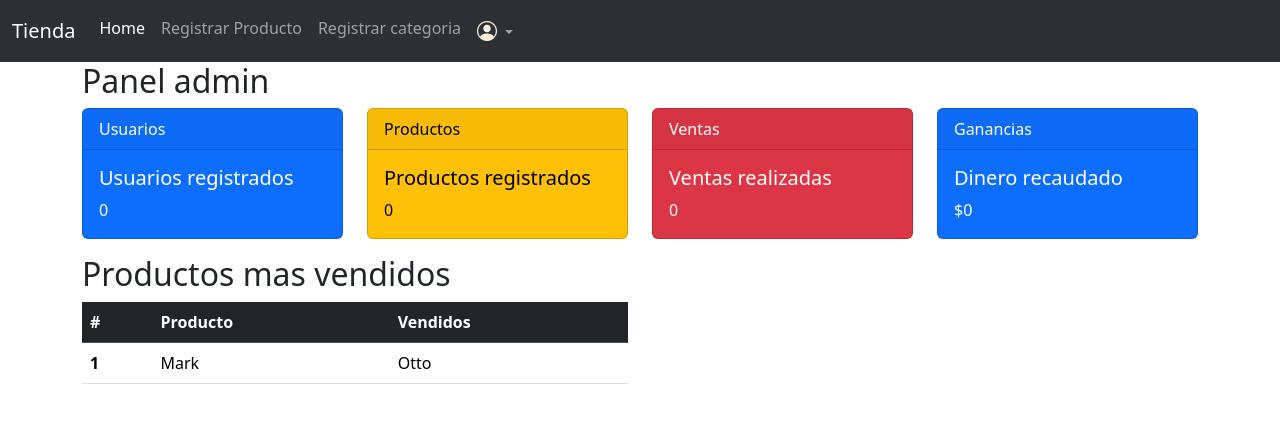
After one commit to CristianBarrios983/ecommerce-simulacion, a PHP site: page /panel-admin.php in a window 1280 px wide. The commit adds this page. Shown: the top 423 px of the page. Run offline with PHP 8.4, Linux system fonts and the light colour scheme.

Commit message:
creacion de algunos interfaces

```diff
--- /dev/null
+++ b/includes/menu-admin.php
@@ -0,0 +1,31 @@
+<nav class="navbar navbar-expand-lg bg-body-tertiary bg-dark" data-bs-theme="dark">
+    <div class="container-fluid">
+      <a class="navbar-brand" href="#">Tienda</a>
+      <button class="navbar-toggler" type="button" data-bs-toggle="collapse" data-bs-target="#navbarSupportedContent" aria-controls="navbarSupportedContent" aria-expanded="false" aria-label="Toggle navigation">
+        <span class="navbar-toggler-icon"></span>
+      </button>
+      <div class="collapse navbar-collapse" id="navbarSupportedContent">
+        <ul class="navbar-nav me-auto mb-2 mb-lg-0">
+          <li class="nav-item">
+            <a class="nav-link active" aria-current="page" href="#">Home</a>
+          </li>
+          <li class="nav-item">
+            <a class="nav-link" href="/pagina-productos/modulos/productos/index.php">Registrar Producto</a>
+          </li>
+          <li class="nav-item">
+            <a class="nav-link" href="/pagina-productos/modulos/categorias/index.php">Registrar categoria</a>
+          </li>
+          <li class="nav-item dropdown">
+            <a class="nav-link dropdown-toggle" href="#" role="button" data-bs-toggle="dropdown" aria-expanded="false">
+                <i class="bi bi-person-circle fs-5" style="color: antiquewhite;"></i>
+            </a>
+            <ul class="dropdown-menu">
+              <li><a class="dropdown-item">Cuenta: </a></li>
+              <li><hr class="dropdown-divider"></li>
+              <li><a class="dropdown-item" href="#">Salir</a></li>
+            </ul>
+          </li>
+        </ul>
+      </div>
+    </div>
+  </nav>
--- /dev/null
+++ b/panel-admin.php
@@ -0,0 +1,85 @@
+<!doctype html>
+<html lang="en">
+  <head>
+    <meta charset="utf-8">
+    <meta name="viewport" content="width=device-width, initial-scale=1">
+    <title>Admin</title>
+    <link href="https://cdn.jsdelivr.net/npm/bootstrap@5.3.2/dist/css/bootstrap.min.css" rel="stylesheet" integrity="sha384-T3c6CoIi6uLrA9TneNEoa7RxnatzjcDSCmG1MXxSR1GAsXEV/Dwwykc2MPK8M2HN" crossorigin="anonymous">
+
+    <link rel="stylesheet" href="https://cdn.jsdelivr.net/npm/bootstrap-icons@1.11.1/font/bootstrap-icons.css">
+
+  </head>
+  <body>
+    <?php include('includes/menu-admin.php') ?>
+
+    <div class="container">
+        <h2>Panel admin</h2>
+
+        <div class="row">
+            <div class="col-md-3">
+                <div class="card text-bg-primary mb-3" style="max-width: 18rem;">
+                <div class="card-header">Usuarios</div>
+                <div class="card-body">
+                    <h5 class="card-title">Usuarios registrados</h5>
+                    <p class="card-text">0</p>
+                </div>
+                </div>
+            </div>
+
+            <div class="col-md-3">
+                <div class="card text-bg-warning mb-3" style="max-width: 18rem;">
+                <div class="card-header">Productos</div>
+                <div class="card-body">
+                    <h5 class="card-title">Productos registrados</h5>
+                    <p class="card-text">0</p>
+                </div>
+                </div>
+            </div>
+
+            <div class="col-md-3">
+                <div class="card text-bg-danger mb-3" style="max-width: 18rem;">
+                <div class="card-header">Ventas</div>
+                <div class="card-body">
+                    <h5 class="card-title">Ventas realizadas</h5>
+                    <p class="card-text">0</p>
+                </div>
+                </div>
+            </div>
+
+            <div class="col-md-3">
+                <div class="card text-bg-primary mb-3" style="max-width: 18rem;">
+                <div class="card-header">Ganancias</div>
+                <div class="card-body">
+                    <h5 class="card-title">Dinero recaudado</h5>
+                    <p class="card-text">$0</p>
+                </div>
+                </div>
+            </div>
+        </div>
+
+        <div class="row">
+            <h2>Productos mas vendidos</h2>
+            <div class="col-md-6">
+                <table class="table">
+                    <thead class="table-dark">
+                        <tr>
+                            <th scope="col">#</th>
+                            <th scope="col">Producto</th>
+                            <th scope="col">Vendidos</th>
+                        </tr>
+                    </thead>
+                    <tbody>
+                        <tr>
+                            <th scope="row">1</th>
+                            <td>Mark</td>
+                            <td>Otto</td>
+                        </tr>
+                    </tbody>
+                </table>
+            </div>
+        </div>
+    </div>
+
+    <script src="https://cdn.jsdelivr.net/npm/bootstrap@5.3.2/dist/js/bootstrap.bundle.min.js" integrity="sha384-C6RzsynM9kWDrMNeT87bh95OGNyZPhcTNXj1NW7RuBCsyN/o0jlpcV8Qyq46cDfL" crossorigin="anonymous"></script>
+  </body>
+</html>
```
Also changed, not shown: includes/conexion.php (added, +14 -0 lines), includes/menu.php (added, +41 -0 lines), index.php (renamed from index.html, +5 -49 lines), login.php (added, +30 -0 lines), modulos/categorias/index.php (added, +23 -0 lines), modulos/productos/index.php (added, +35 -0 lines), register.php (added, +38 -0 lines).
